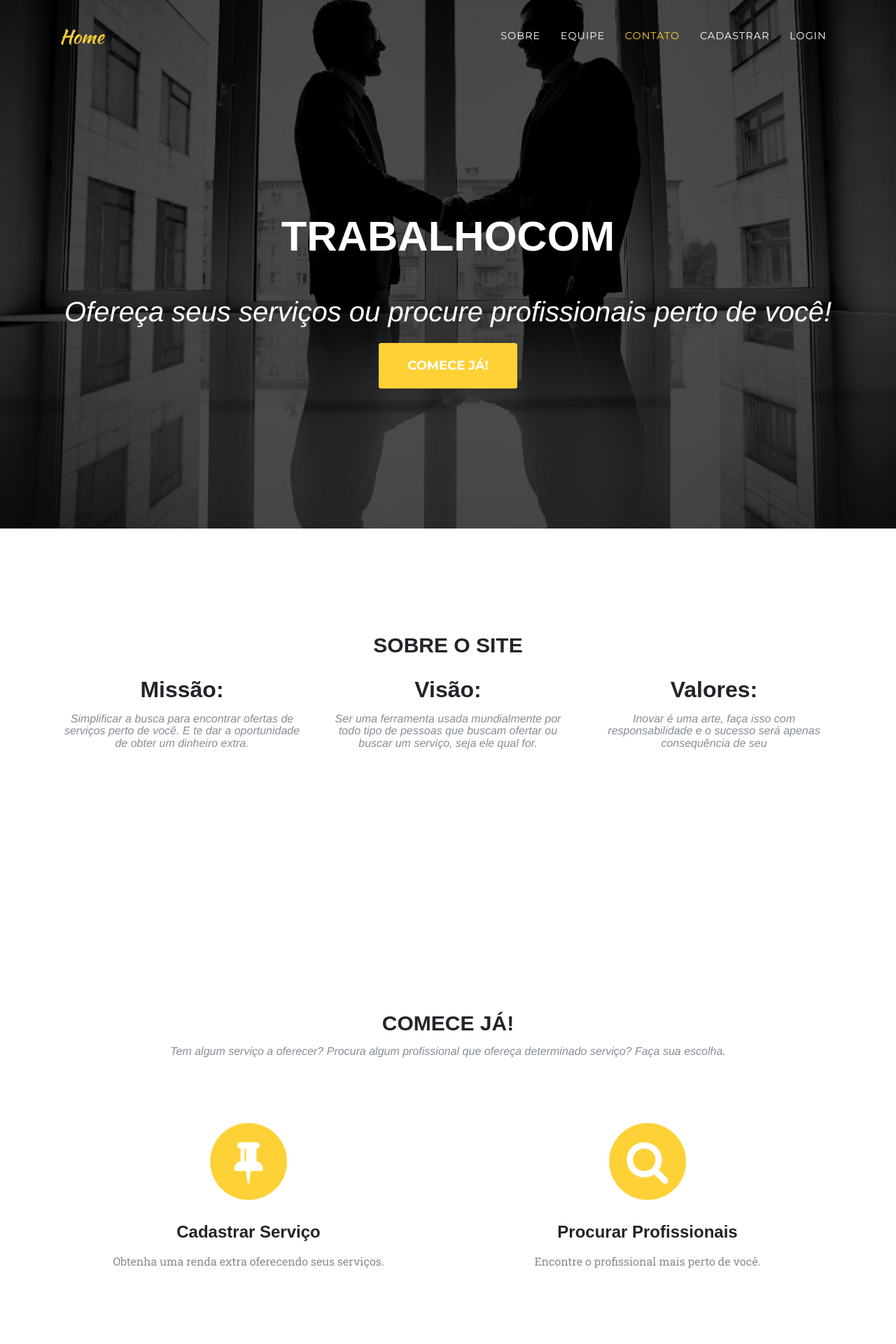
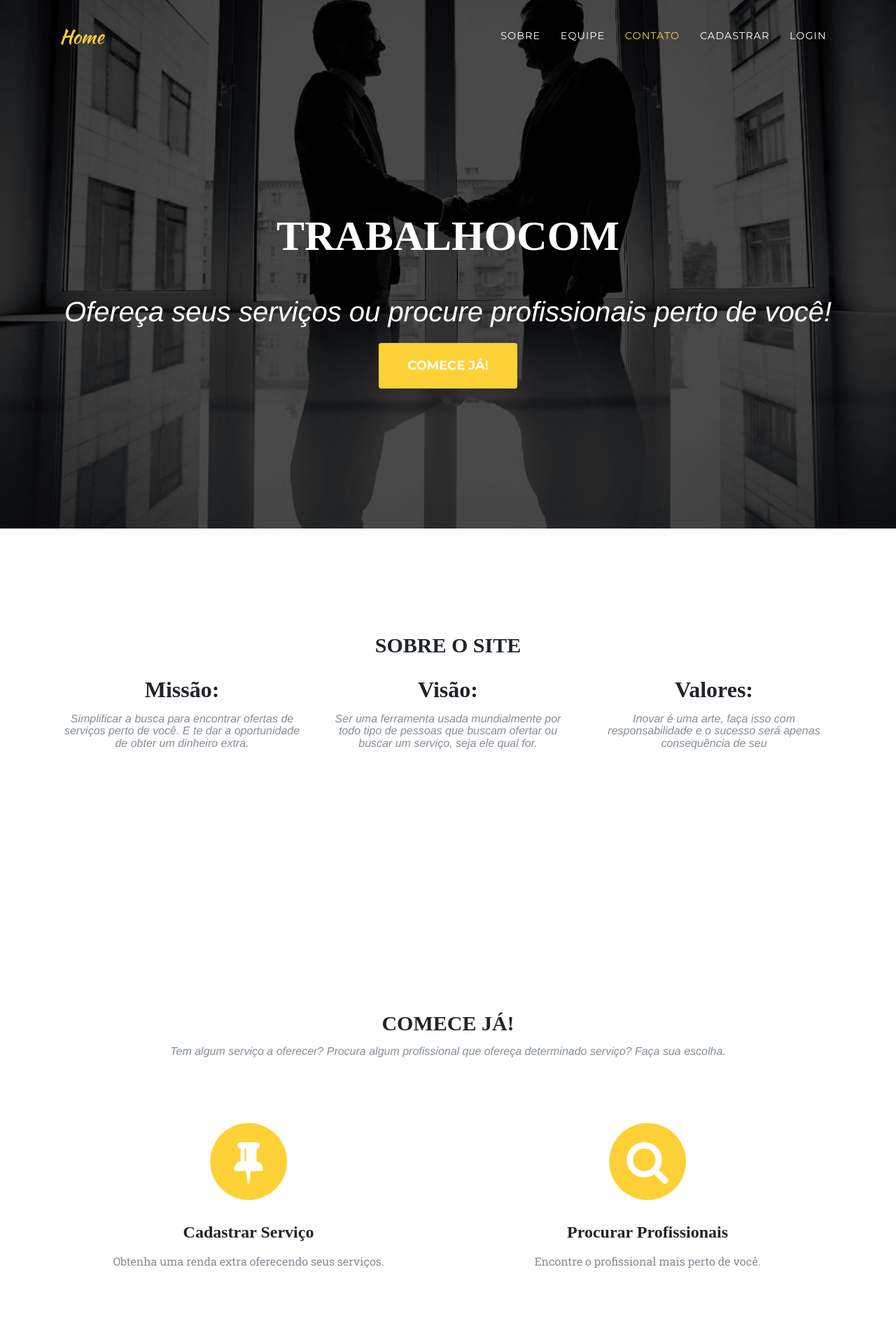
Before and after one commit to CarlosGouveia/trabalhocom, a Django app: page / in a window 1280 px wide. Shown: the top 1920 px of the page at 70% size. Run offline with Django 3.2, Linux system fonts and the light colour scheme; parts of the project's set-up code (start-up, migrations or seed data) failed here and were passed over; some libraries are stand-ins or nearby versions; some web fonts are replaced.

Commit message:
Teste Fonte - JoaoEd

```diff
--- a/static/css/agency.css
+++ b/static/css/agency.css
@@ -31,7 +31,8 @@ section {
     font-size: 30px;
     margin-top: 0;
     margin-bottom: 15px;
-    font-family: 'Papyrus', fantasy;}
+    /*font-family: 'Papyrus', fantasy;}*/
+  font-family: 'American Typewriter', serif;}
   section h3.section-subheading {
     font-size: 16px;
     font-weight: 400;
@@ -187,14 +188,15 @@ header.masthead {
       line-height: 75px;
       margin-bottom: 50px;
       /*font-family: 'Montserrat', 'Helvetica Neue', Helvetica, Arial, sans-serif;*/
-      /*font-family: 'American Typewriter', serif;*/
-      font-family: 'Papyrus', fantasy;
+      font-family: 'American Typewriter', serif;
+      /*font-family: 'Papyrus', fantasy;*/
       text-transform: uppercase; } }
 
 .service-heading {
   margin: 15px 0;
   text-transform: none;
-  font-family: 'Papyrus', fantasy;}
+  /*font-family: 'Papyrus', fantasy;}*/
+  font-family: 'American Typewriter', serif;}
 
 #portfolio .portfolio-item {
   right: 0;
--- a/trabalhocom/services/templates/mais_detalhes.html
+++ b/trabalhocom/services/templates/mais_detalhes.html
@@ -58,8 +58,8 @@
             {% endfor %}
             <div class="row justify-content-md-center">
                 <div class="col-md-12 text-center">
-                    <h2 class="section-heading">Mais Detalhes</h2>
-                    <h5 class="section-subheading text-muted">Encontrou o profissional que estava procurando?
+                    <h2 class="service-heading">Mais Detalhes</h2>
+                    <h5 class="service-subheading text-muted">Encontrou o profissional que estava procurando?
                         Entre em contato para combinar a execução do serviço</h5>
                     <br>
                 </div>
```
